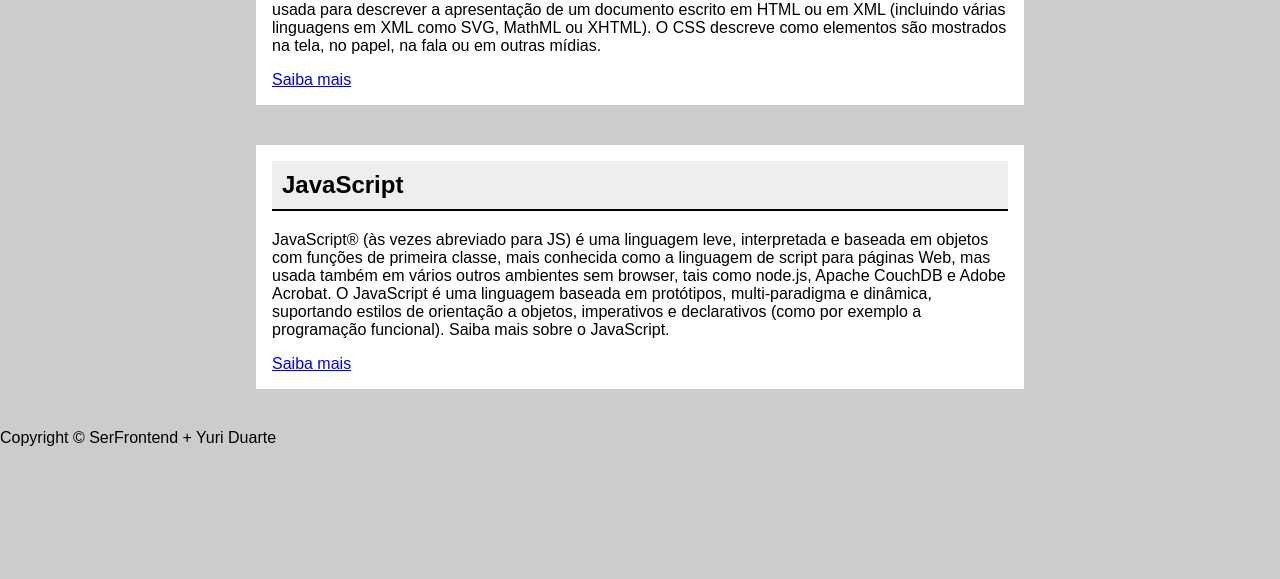
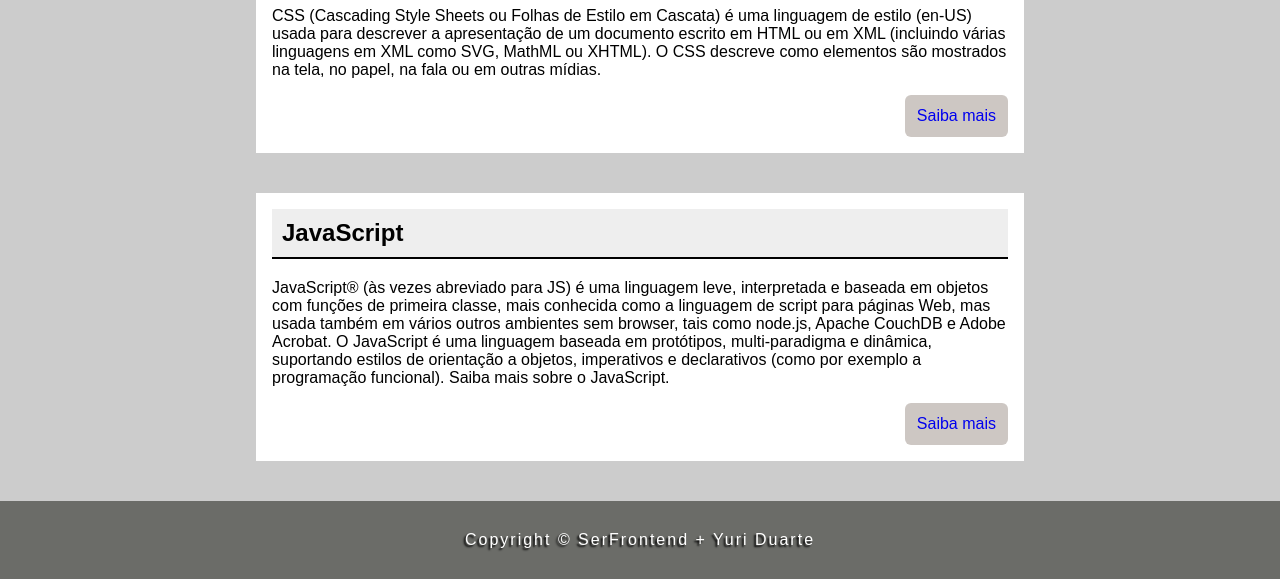
Before and after one commit to Boyuridod/Estagio-1-Curso-SerFrontend-Projeto-1-SerFrontend, a plain HTML site: page index.html in a window 1280 px wide. Shown: the part 784-1363 px from the top of the page. Before the commit the page ends 1231 px from the top, so only its background shows below. Drawn offline with Linux system fonts and the light colour scheme.

Commit message:
Feat: Footer

```diff
--- a/CSS/estilo.css
+++ b/CSS/estilo.css
@@ -30,6 +30,7 @@ body {
     display: inline-block;
     padding: 15px;
     border-bottom: 2px solid;
+    letter-spacing: 2px;
 }
 
 .cabecalho nav ul {
@@ -83,6 +84,21 @@ article h2{
     margin-top: 0;
 }
 
-article a{
+.botaozinho{
+    background-color: #cdc7c3;
+    display: block;
+    padding: 12px;
+    border-radius: 6px;
+    text-decoration: none;
+    margin-left: auto;
+    width: fit-content;
+}
 
+.rodape{
+    color: white;
+    background-color: #6b6c68;
+    text-align: center;
+    padding: 30px;
+    text-shadow: -2px 2px 2px black;
+    letter-spacing: 2px;
 }
--- a/index.html
+++ b/index.html
@@ -23,7 +23,6 @@
         </div>
     </header>
     <main>
-        <div class="container">
         <section>
             <article>
                 <header>
@@ -33,7 +32,7 @@
                     significado e a estrutura do conteúdo da web. Outras tecnologias além do HTML geralmente são
                     usadas para descrever a aparência/apresentação (CSS) ou a funcionalidade/comportamento
                     (JavaScript) de uma página da web.</p>
-                    <a href="#">Saiba mais</a>
+                <a href="#" class="botaozinho">Saiba mais</a>
             </article>
             <article>
                 <header>
@@ -43,7 +42,7 @@
                     usada para descrever a apresentação de um documento escrito em HTML ou em XML (incluindo várias
                     linguagens em XML como SVG, MathML ou XHTML). O CSS descreve como elementos são mostrados na
                     tela, no papel, na fala ou em outras mídias.</p>
-                    <a href="#">Saiba mais</a>
+                <a href="#" class="botaozinho">Saiba mais</a>
             </article>
             <article>
                 <header>
@@ -55,13 +54,12 @@
                     Acrobat. O JavaScript é uma linguagem baseada em protótipos, multi-paradigma e dinâmica,
                     suportando estilos de orientação a objetos, imperativos e declarativos (como por exemplo a
                     programação funcional). Saiba mais sobre o JavaScript.</p>
-                    <a href="#">Saiba mais</a>
+                <a href="#" class="botaozinho">Saiba mais</a>
             </article>
         </section>
-        </div>
     </main>
-    <footer>
-        Copyright © SerFrontend + Yuri Duarte
+    <footer class="rodape">
+        Copyright &copy; SerFrontend + Yuri Duarte
     </footer>
 </body>
 
```
Also changed, not shown: Images/screenshot1.png (added), Images/screenshot2.png (added), 1 other file. Lines whose indentation alone changed are shown as unchanged.
